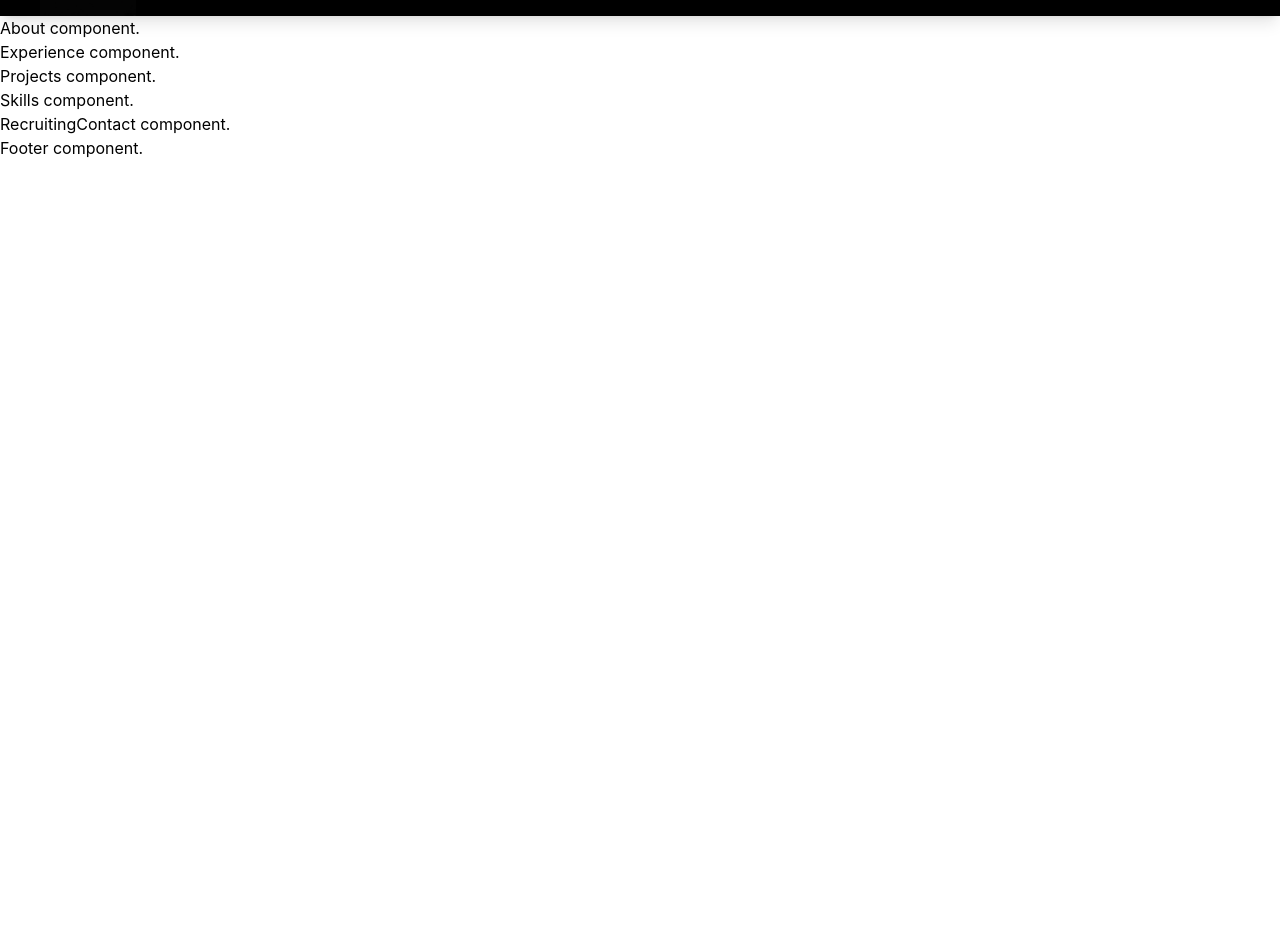
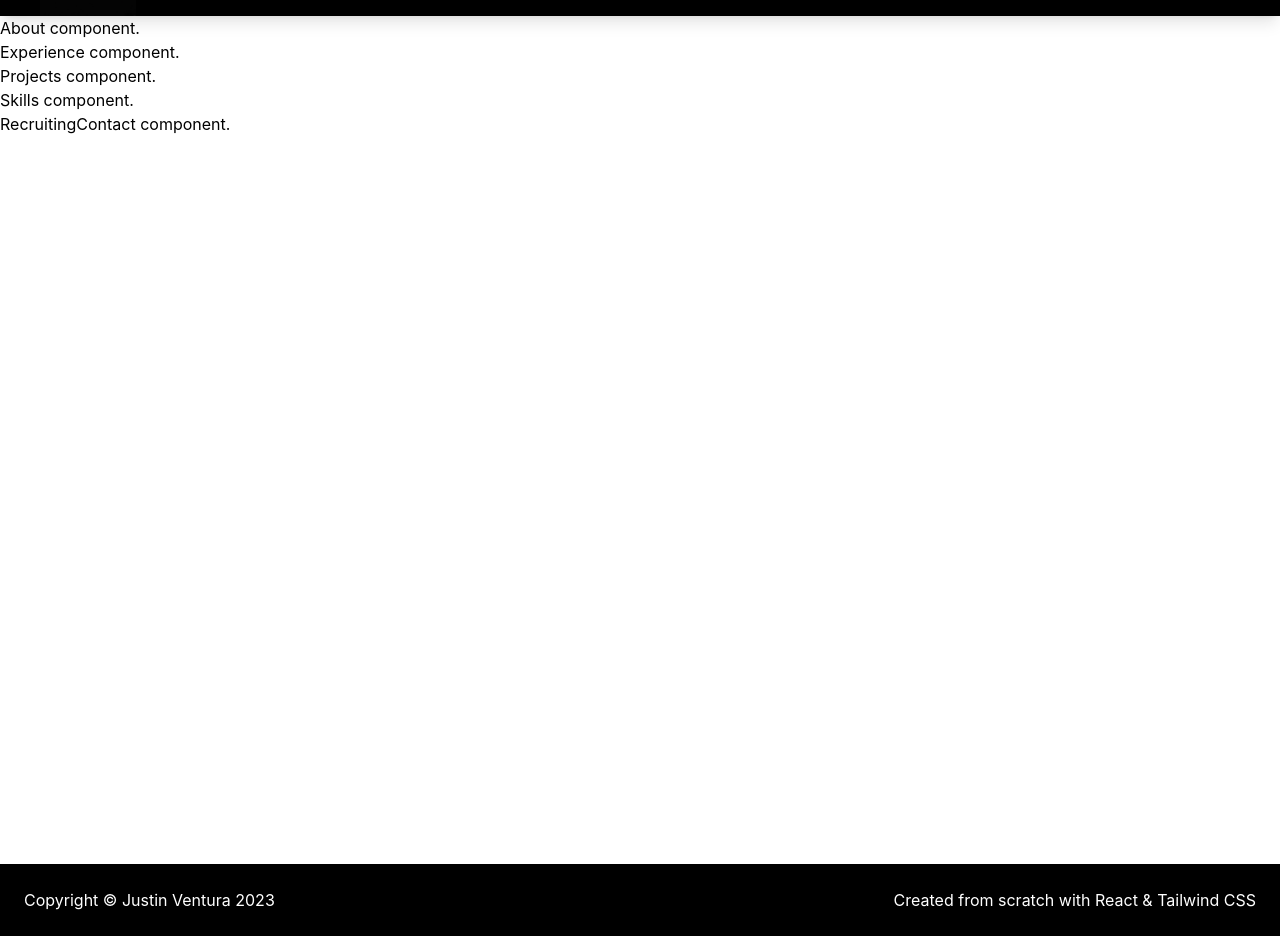
Before and after one commit to jventura1738/justinventura.tech, a React (Create React App) app in the folder justin-ventura-portfolio/: page / in a window 1280 px wide. Shown: the part 80-1016 px from the top of the page. Before the commit the page ends 800 px from the top, so only its background shows below. Built offline with nearby package versions, Linux system fonts and the light colour scheme.

Commit message:
Create footer

```diff
--- a/justin-ventura-portfolio/src/components/Footer.js
+++ b/justin-ventura-portfolio/src/components/Footer.js
@@ -1,7 +1,19 @@
 import React from "react";
 
 const Footer = () => {
-  return <h1>Footer component.</h1>;
+  return (
+    <div className="flex flex-col h-screen">
+      <div className="flex-1"></div>
+      <footer className="text-white bg-theme p-6">
+        <div className="container mx-auto">
+          <div className="flex justify-between items-center">
+            <p>Copyright © Justin Ventura {new Date().getFullYear()}</p>
+            <p>Created from scratch with React & Tailwind CSS</p>
+          </div>
+        </div>
+      </footer>
+    </div>
+  );
 };
 
 export default Footer;
```
